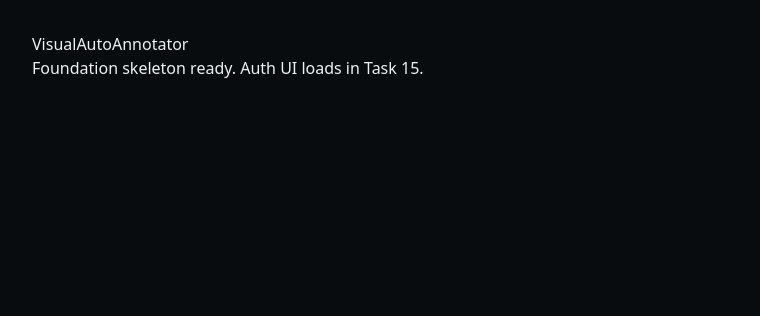
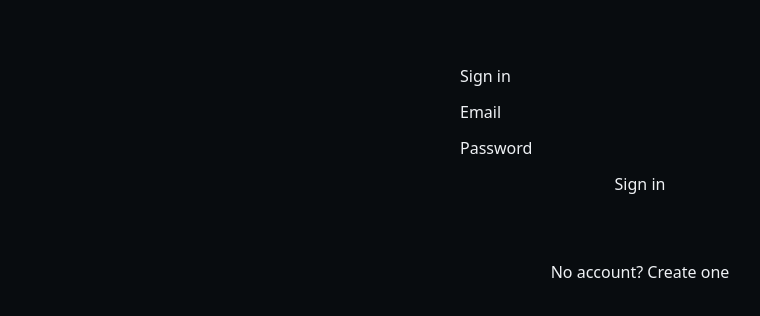
Before and after one commit to Rm1n90/Carve, a React (Vite) app in the folder apps/web/: page /login in a window 1280 px wide. Shown: the top 316 px of the page, without its empty margins (0-760 px from the left). Built offline with nearby package versions, Linux system fonts and the light colour scheme; no server answers.

Commit message:
feat(web): login + register pages, RequireAuth guard, TanStack Router setup

```diff
--- /dev/null
+++ b/apps/web/src/auth/LoginPage.tsx
@@ -0,0 +1,56 @@
+import { useState } from "react";
+import { login } from "./api";
+
+interface Props {
+  onSuccess: () => void;
+}
+
+export function LoginPage({ onSuccess }: Props) {
+  const [email, setEmail] = useState("");
+  const [password, setPassword] = useState("");
+  const [error, setError] = useState<string | null>(null);
+  const [busy, setBusy] = useState(false);
+
+  async function onSubmit(e: React.FormEvent) {
+    e.preventDefault();
+    setError(null);
+    setBusy(true);
+    try {
+      await login(email, password);
+      onSuccess();
+    } catch (err: any) {
+      const code = err?.response?.data?.error ?? "unknown_error";
+      setError(code === "invalid_credentials" ? "Invalid email or password." : code);
+    } finally {
+      setBusy(false);
+    }
+  }
+
+  return (
+    <form onSubmit={onSubmit} style={{ maxWidth: 360, margin: "8vh auto", display: "grid", gap: 12 }}>
+      <h1>Sign in</h1>
+      <label>
+        Email
+        <input type="email" required value={email} onChange={(e) => setEmail(e.target.value)} />
+      </label>
+      <label>
+        Password
+        <input
+          type="password"
+          required
+          minLength={8}
+          value={password}
+          onChange={(e) => setPassword(e.target.value)}
+        />
+      </label>
+      {error && (
+        <div role="alert" style={{ color: "tomato" }}>
+          {error}
+        </div>
+      )}
+      <button type="submit" disabled={busy}>
+        {busy ? "Signing in…" : "Sign in"}
+      </button>
+    </form>
+  );
+}
--- /dev/null
+++ b/apps/web/src/auth/RegisterPage.tsx
@@ -0,0 +1,57 @@
+import { useState } from "react";
+import { login, register } from "./api";
+
+interface Props {
+  onSuccess: () => void;
+}
+
+export function RegisterPage({ onSuccess }: Props) {
+  const [email, setEmail] = useState("");
+  const [password, setPassword] = useState("");
+  const [error, setError] = useState<string | null>(null);
+  const [busy, setBusy] = useState(false);
+
+  async function onSubmit(e: React.FormEvent) {
+    e.preventDefault();
+    setError(null);
+    setBusy(true);
+    try {
+      await register(email, password);
+      await login(email, password);
+      onSuccess();
+    } catch (err: any) {
+      const code = err?.response?.data?.error ?? "unknown_error";
+      setError(code === "email_taken" ? "That email is already registered." : code);
+    } finally {
+      setBusy(false);
+    }
+  }
+
+  return (
+    <form onSubmit={onSubmit} style={{ maxWidth: 360, margin: "8vh auto", display: "grid", gap: 12 }}>
+      <h1>Create account</h1>
+      <label>
+        Email
+        <input type="email" required value={email} onChange={(e) => setEmail(e.target.value)} />
+      </label>
+      <label>
+        Password (min 8)
+        <input
+          type="password"
+          required
+          minLength={8}
+          value={password}
+          onChange={(e) => setPassword(e.target.value)}
+        />
+      </label>
+      {error && (
+        <div role="alert" style={{ color: "tomato" }}>
+          {error}
+        </div>
+      )}
+      <button type="submit" disabled={busy}>
+        {busy ? "Creating…" : "Create account"}
+      </button>
+    </form>
+  );
+}
--- /dev/null
+++ b/apps/web/src/auth/RequireAuth.tsx
@@ -0,0 +1,9 @@
+import type { ReactNode } from "react";
+import { Navigate } from "@tanstack/react-router";
+import { useAuth } from "./store";
+
+export function RequireAuth({ children }: { children: ReactNode }) {
+  const token = useAuth((s) => s.accessToken);
+  if (!token) return <Navigate to="/login" replace />;
+  return <>{children}</>;
+}
--- a/apps/web/src/main.tsx
+++ b/apps/web/src/main.tsx
@@ -1,12 +1,25 @@
 import React from "react";
 import { createRoot } from "react-dom/client";
-import App from "./App";
+import { RouterProvider, createRouter } from "@tanstack/react-router";
+import { rootRoute } from "./routes/_root";
+import { indexRoute } from "./routes/index";
+import { loginRoute } from "./routes/login";
+import { registerRoute } from "./routes/register";
 import "./styles/global.css";
+
+const routeTree = rootRoute.addChildren([indexRoute, loginRoute, registerRoute]);
+const router = createRouter({ routeTree });
+
+declare module "@tanstack/react-router" {
+  interface Register {
+    router: typeof router;
+  }
+}
 
 const el = document.getElementById("root");
 if (!el) throw new Error("root element not found");
 createRoot(el).render(
   <React.StrictMode>
-    <App />
+    <RouterProvider router={router} />
   </React.StrictMode>,
 );
--- /dev/null
+++ b/apps/web/src/routes/_root.tsx
@@ -0,0 +1,9 @@
+import { Outlet, createRootRoute } from "@tanstack/react-router";
+
+export const rootRoute = createRootRoute({
+  component: () => (
+    <div>
+      <Outlet />
+    </div>
+  ),
+});
--- /dev/null
+++ b/apps/web/src/routes/index.tsx
@@ -0,0 +1,36 @@
+import { createRoute, useNavigate } from "@tanstack/react-router";
+import { rootRoute } from "./_root";
+import { useAuth } from "@/auth/store";
+import { logout } from "@/auth/api";
+import { RequireAuth } from "@/auth/RequireAuth";
+
+function Home() {
+  const user = useAuth((s) => s.user);
+  const nav = useNavigate();
+  return (
+    <main style={{ padding: 32 }}>
+      <h1>VisualAutoAnnotator</h1>
+      <p>
+        Signed in as {user?.email} ({user?.role})
+      </p>
+      <button
+        onClick={() => {
+          logout();
+          nav({ to: "/login" });
+        }}
+      >
+        Sign out
+      </button>
+    </main>
+  );
+}
+
+export const indexRoute = createRoute({
+  getParentRoute: () => rootRoute,
+  path: "/",
+  component: () => (
+    <RequireAuth>
+      <Home />
+    </RequireAuth>
+  ),
+});
--- /dev/null
+++ b/apps/web/src/routes/login.tsx
@@ -0,0 +1,21 @@
+import { Link, createRoute, useNavigate } from "@tanstack/react-router";
+import { rootRoute } from "./_root";
+import { LoginPage } from "@/auth/LoginPage";
+
+function LoginRoute() {
+  const nav = useNavigate();
+  return (
+    <div>
+      <LoginPage onSuccess={() => nav({ to: "/" })} />
+      <p style={{ textAlign: "center" }}>
+        No account? <Link to="/register">Create one</Link>
+      </p>
+    </div>
+  );
+}
+
+export const loginRoute = createRoute({
+  getParentRoute: () => rootRoute,
+  path: "/login",
+  component: LoginRoute,
+});
--- /dev/null
+++ b/apps/web/src/routes/register.tsx
@@ -0,0 +1,21 @@
+import { Link, createRoute, useNavigate } from "@tanstack/react-router";
+import { rootRoute } from "./_root";
+import { RegisterPage } from "@/auth/RegisterPage";
+
+function RegisterRoute() {
+  const nav = useNavigate();
+  return (
+    <div>
+      <RegisterPage onSuccess={() => nav({ to: "/" })} />
+      <p style={{ textAlign: "center" }}>
+        Have an account? <Link to="/login">Sign in</Link>
+      </p>
+    </div>
+  );
+}
+
+export const registerRoute = createRoute({
+  getParentRoute: () => rootRoute,
+  path: "/register",
+  component: RegisterRoute,
+});
```
Also changed, not shown: 1 other file (tests, documents, lock files or other folders).
